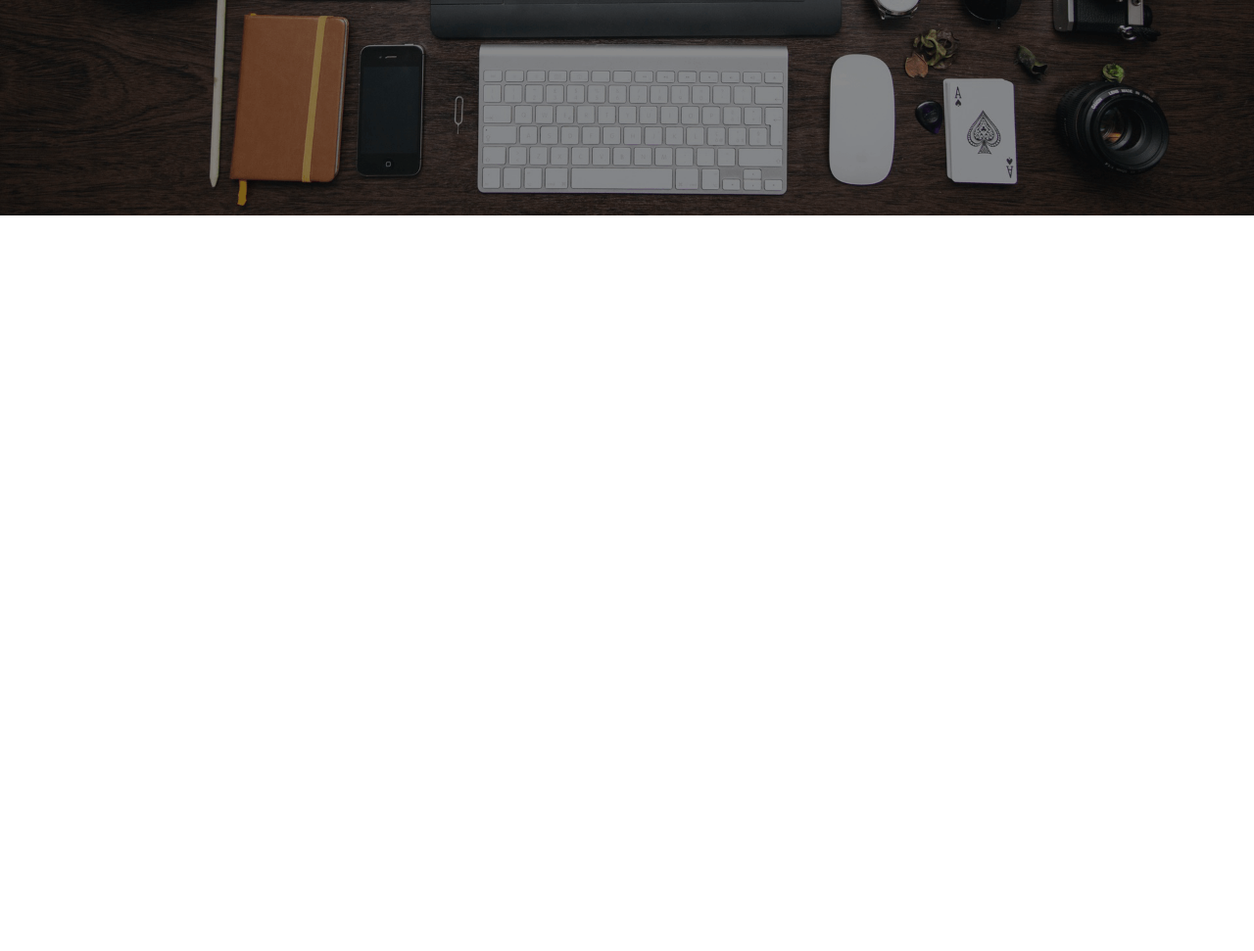
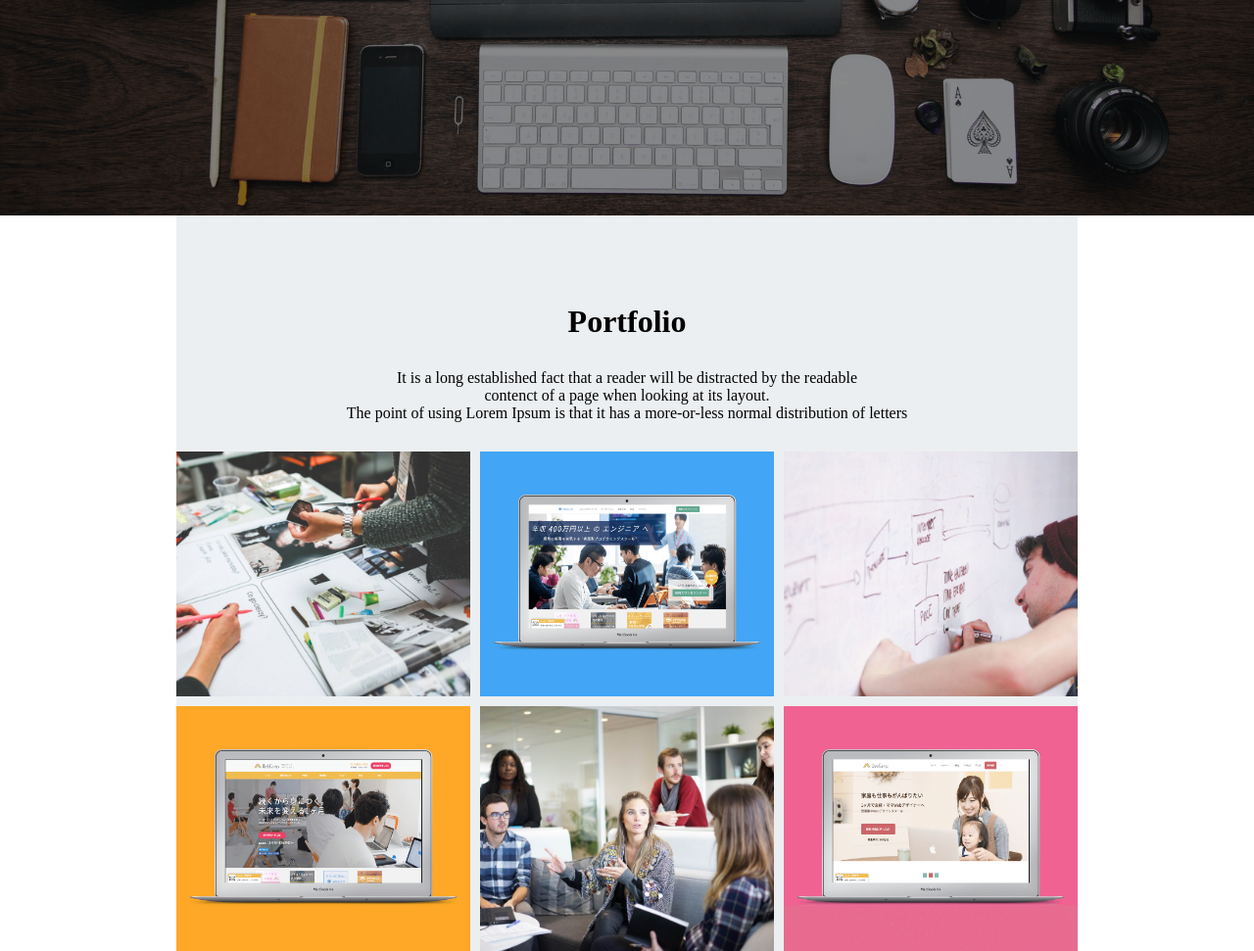
Before and after one commit to izawayuusuke/SkillUp, a plain HTML site: page index.html in a window 1280 px wide. Shown: the part 500-1471 px from the top of the page at 98% size. Before the commit the page ends 800 px from the top, so only its background shows below. Drawn offline with Linux system fonts and the light colour scheme.

Commit message:
[Add] Portfolio

```diff
--- a/index.html
+++ b/index.html
@@ -27,12 +27,24 @@
       </ul>
     </nav>
   </header>
-
   <div class="main-visual">
     <section class="mv">
       <h1 class="mv-title">Lorem Ipsum</h1>
       <p class="mv-text">simply dummy text of the printing</p>
     </section>
+
+    <section class="Portfolio">
+      <h2 class="P-title">Portfolio</h2>
+      <p class="P-text">It is a long established fact that a reader will be distracted by the readable<br>contenct of a page when looking at its layout.<br>The point of using Lorem Ipsum is that it has a more-or-less normal distribution of letters</p>
+      <div class="boxes clearfix">
+        <div class="box"></div>
+        <div class="box"></div>
+        <div class="box"></div>
+        <div class="box"></div>
+        <div class="box"></div>
+        <div class="box"></div>
+      </div>
+    </section>
   </div>
 </body>
 </html>
--- a/style.css
+++ b/style.css
@@ -3,7 +3,7 @@
   padding: 0;
   box-sizing: border-box;
 }
-clearfix:after {
+.clearfix::after {
   content: "";
   display: block;
   clear: both;
@@ -55,3 +55,53 @@ nav {
   text-align: center;
   padding-top: 10px;
 }
+
+.Portfolio {
+  width: 920px;
+  margin: 0 auto;
+  background-color: #ECEFF1;
+}
+.P-title {
+  font-size: 32px;
+  color: #000000;
+  padding-top: 90px;
+  text-align: center;
+}
+.P-text {
+  font-size: 16px;
+  color: #000000;
+  padding-top: 30px;
+  text-align: center;
+}
+.boxes {
+  padding-top: 30px;
+}
+.box {
+  width: 300px;
+  height: 250px;
+  float: left;
+  background-size: cover;
+  background-position: center;
+}
+.box:nth-child(1) {
+  margin: 0 10px 10px 0;
+  background-image:url(img/sketch.jpg);
+}
+.box:nth-child(2) {
+  margin: 0 10px 10px 0;
+  background-image:url(img/websuku.png);
+}
+.box:nth-child(3) {
+  background-image:url(img/write.jpg);
+}
+.box:nth-child(4) {
+  margin-right: 10px;
+  background-image:url(img/webcamp.png);
+}
+.box:nth-child(5) {
+  margin-right: 10px;
+  background-image:url(img/talk.jpg);
+}
+.box:nth-child(6) {
+  background-image:url(img/webcamp-mother.png);
+}
```
